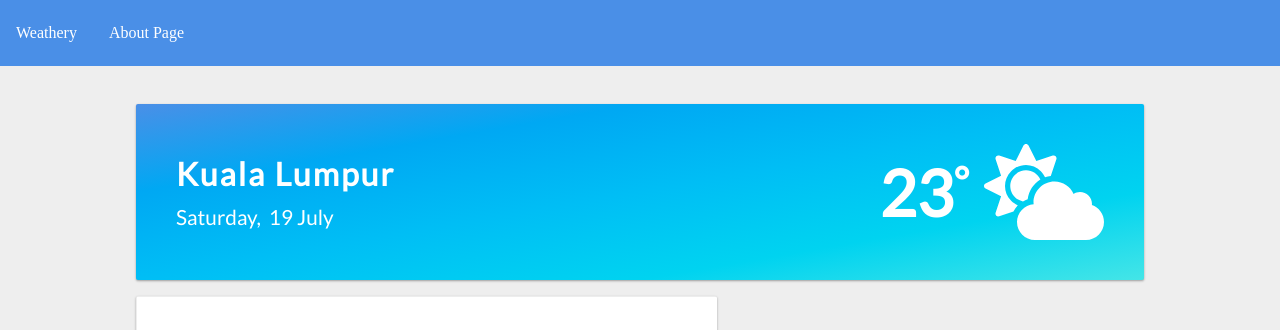
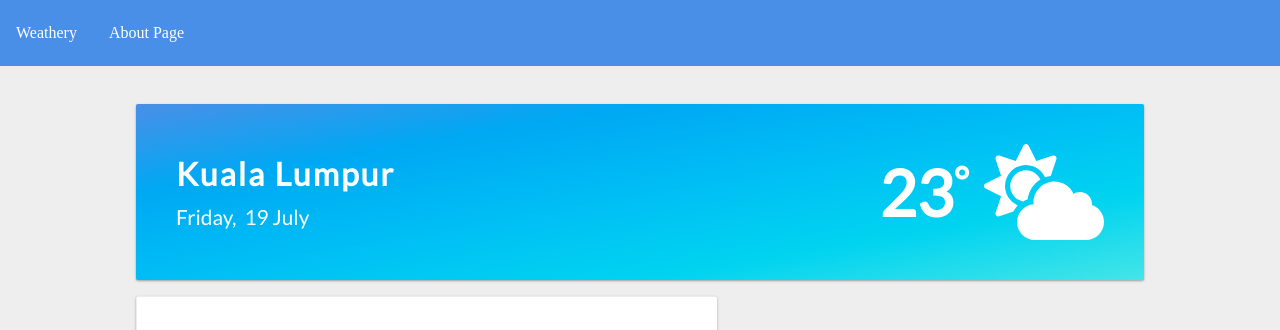
Before and after one commit to gyataro/weathery, a Next.js app in the folder Front-End/: page / in a window 1280 px wide. Shown: the top 330 px of the page. Built offline with nearby package versions, Linux system fonts and the light colour scheme.

Commit message:
Fixed date diaplay issues

```diff
--- a/Front-End/components/WeatherHero.js
+++ b/Front-End/components/WeatherHero.js
@@ -22,13 +22,13 @@ export default function WeatherHero(props){
   ];
 
   const weekName = [
+    'Sunday',
     'Monday',
     'Tuesday',
     'Wednesday',
     'Thursday',
     'Friday',
-    'Saturday',
-    'Sunday'
+    'Saturday'
   ];
 
   const weatherIcons = [
@@ -52,7 +52,7 @@ export default function WeatherHero(props){
           <p className='date'>{weekName[currentDate.getDay()]}, &nbsp;{currentDate.getUTCDate()} {monthName[currentDate.getUTCMonth()]}</p>
         </div>
         <div className='container-right'>
-          <FontAwesomeIcon className='weather-icon' icon={faCloudSun} />
+          <FontAwesomeIcon alt='icon' className='weather-icon' icon={faCloudSun} />
           <p className='temperature'><b>23<sup className='temperature-format'>°</sup></b></p>
 
         </div>
@@ -62,9 +62,6 @@ export default function WeatherHero(props){
       .hero {
         background: #4a8fe7;
         background-image: linear-gradient(to right bottom, #4a8fe7, #00a8f3, #00bef5, #00d3f0, #44e5e7);
-        height: auto;
-        padding: 0px 40px 30px 40px;
-        overflow: hidden;
       }
       `}</style>
     </div>
--- a/Front-End/styles/hero.scss
+++ b/Front-End/styles/hero.scss
@@ -1,4 +1,9 @@
-//Hero background styles moved inline in WeatherHero.js
+//Hero background-image & color moved inline in WeatherHero.js
+.hero {
+    height: auto;
+    padding: 0px 40px 30px 40px;
+    overflow: hidden;
+}
 
 //Inner containers
 .hero .container-left {
```
